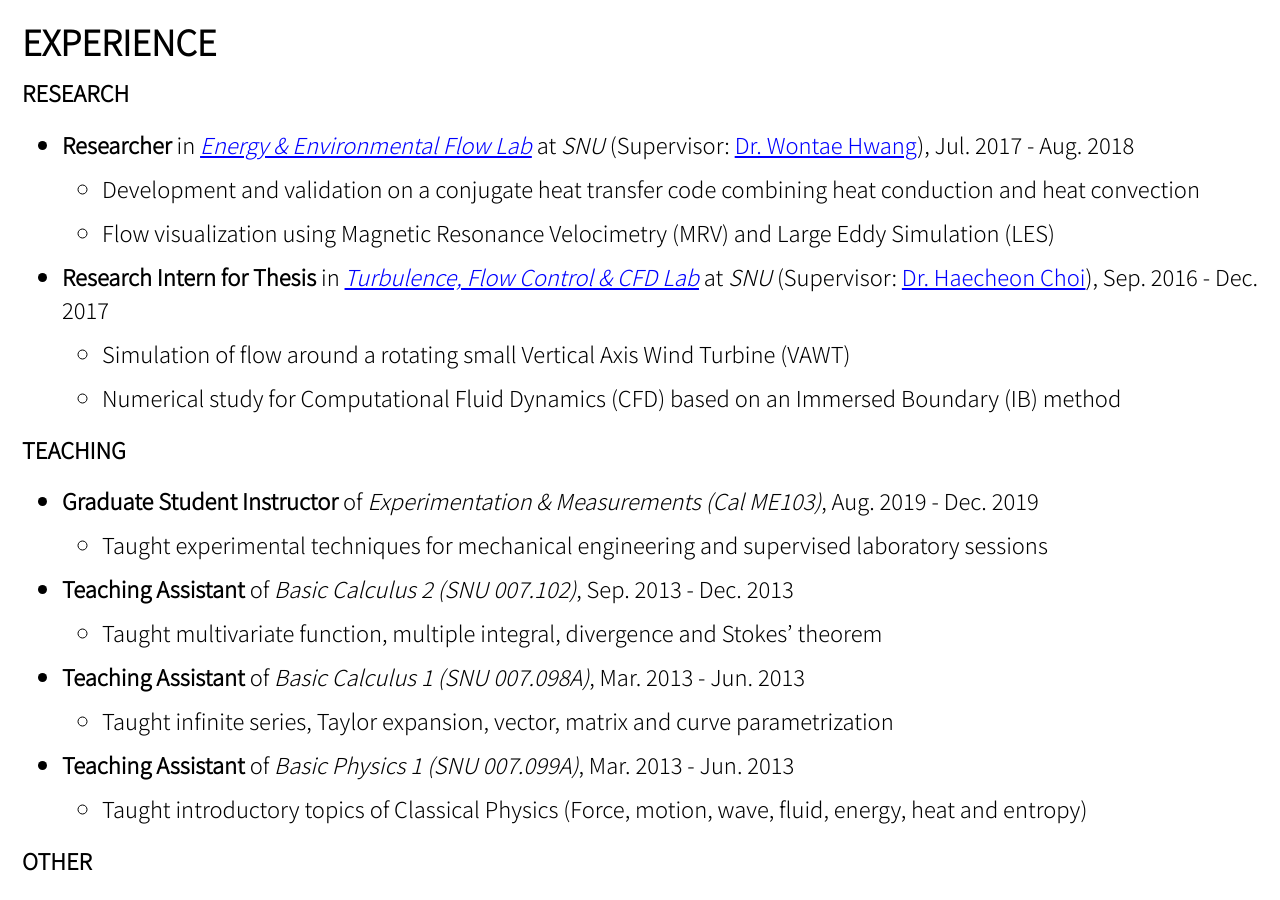
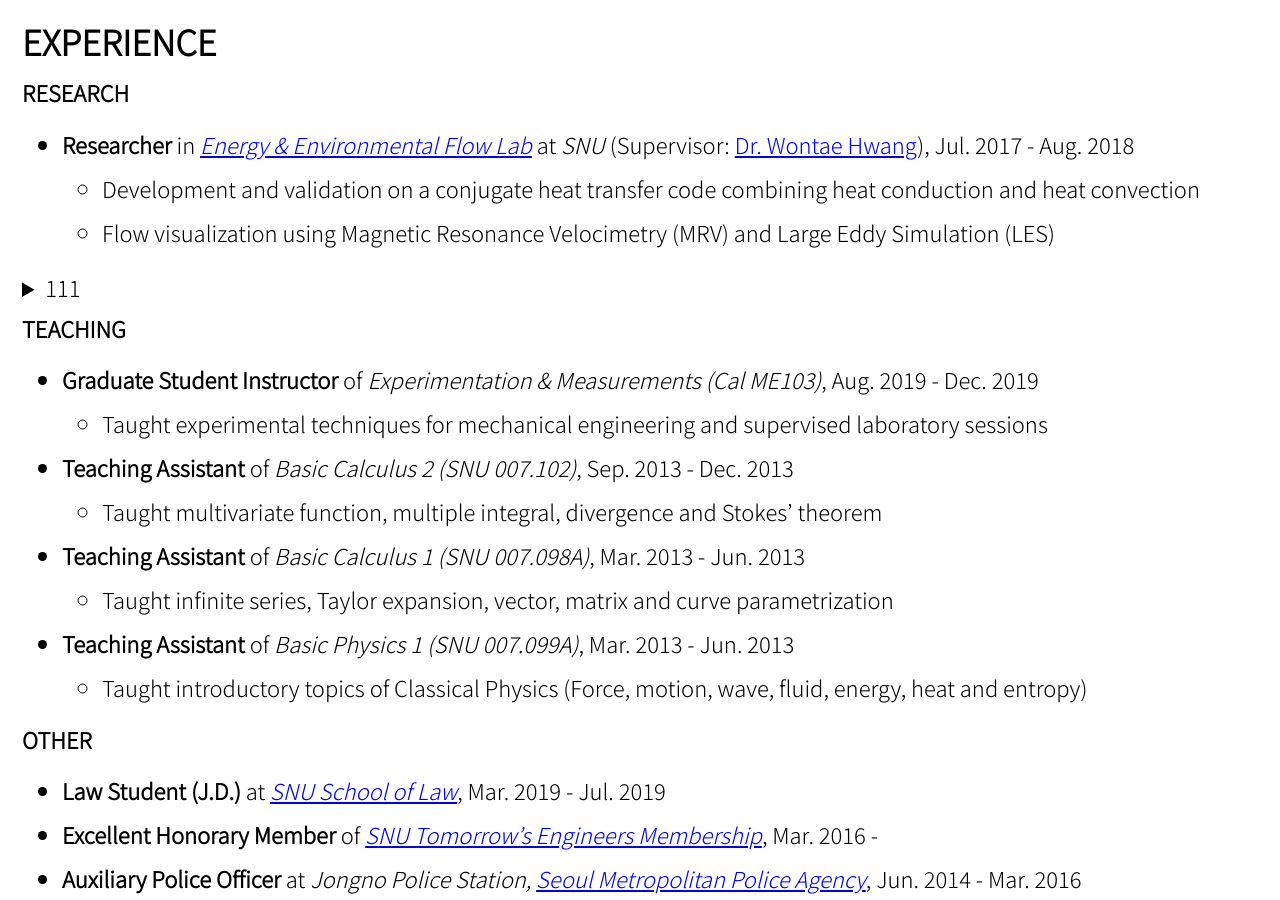
Before and after one commit to jun9303/jun9303.github.io, a Jekyll site: the page built from _pages/about.md, in a window 1280 px wide and 900 px high, scrolled down 1469 px. Built offline with Jekyll 4.4.1, drawn with Linux system fonts in a browser that asks for light colours; cached includes are drawn as plain includes; nearby versions of some CDN libraries.

Commit message:
Signed-off-by: jun9303 <jun9303@gmail.com>

```diff
--- a/_pages/about.md
+++ b/_pages/about.md
@@ -48,11 +48,14 @@ feature_row:
 - **Researcher** in *[Energy & Environmental Flow Lab](http://eeflow.snu.ac.kr)* at *SNU* (Supervisor: [Dr. Wontae Hwang](http://me.snu.ac.kr/eng/01_intro/faculty_view.asp?pid=137)), Jul. 2017 - Aug. 2018
   + Development and validation on a conjugate heat transfer code combining heat conduction and heat convection
   + Flow visualization using Magnetic Resonance Velocimetry (MRV) and Large Eddy Simulation (LES)
-
+<details>
+<summary>111</summary>
+<div markdown="1">
 - **Research Intern for Thesis** in *[Turbulence, Flow Control & CFD Lab](http://tfc.snu.ac.kr)* at *SNU* (Supervisor: [Dr. Haecheon Choi](http://me.snu.ac.kr/eng/01_intro/faculty_view.asp?pid=39)), Sep. 2016 - Dec. 2017
   + Simulation of flow around a rotating small Vertical Axis Wind Turbine (VAWT)
   + Numerical study for Computational Fluid Dynamics (CFD) based on an Immersed Boundary (IB) method
-
+</div>
+</details>
 ### TEACHING
 
 - **Graduate Student Instructor** of *Experimentation & Measurements (Cal ME103)*, Aug. 2019 - Dec. 2019
```
